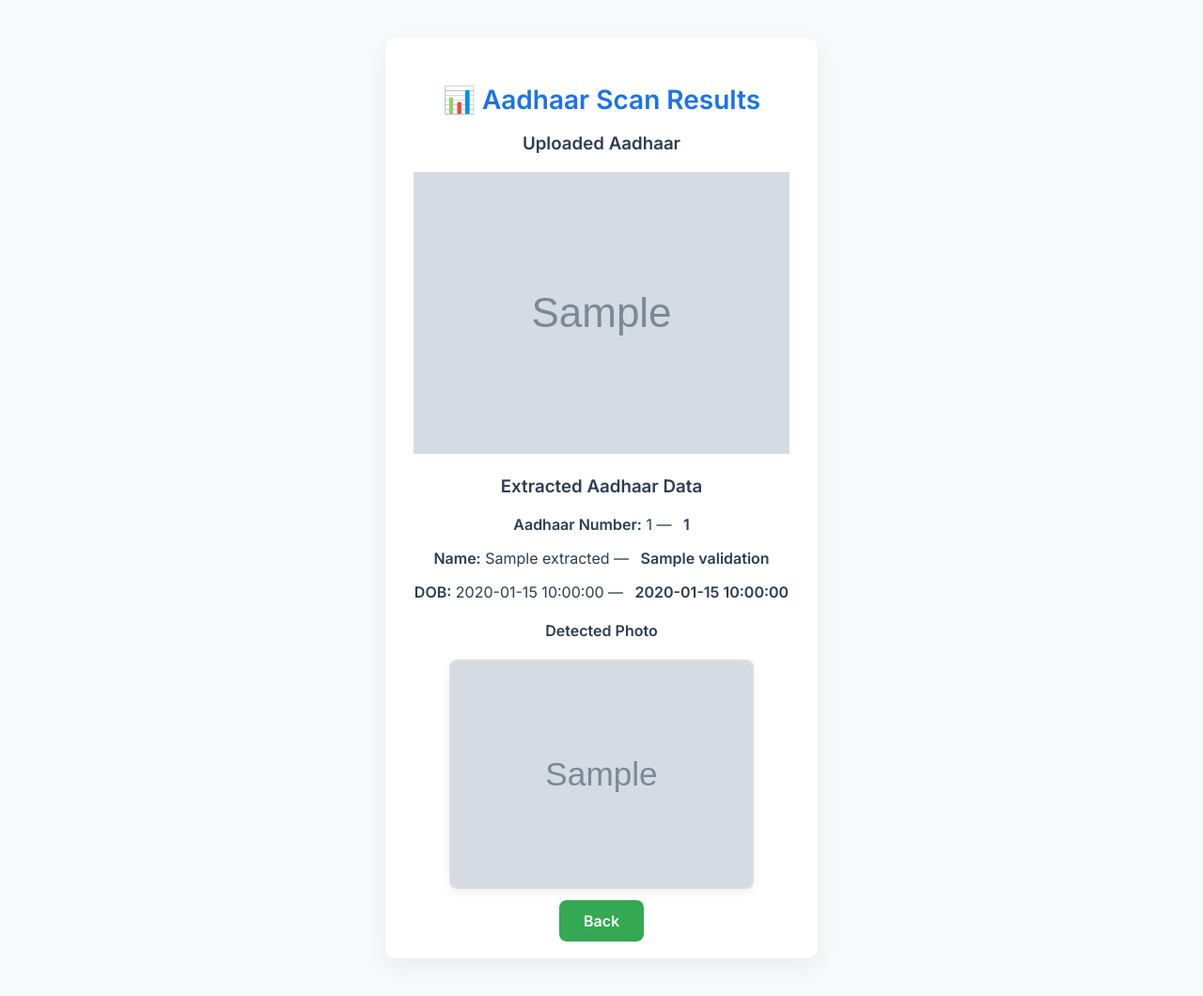
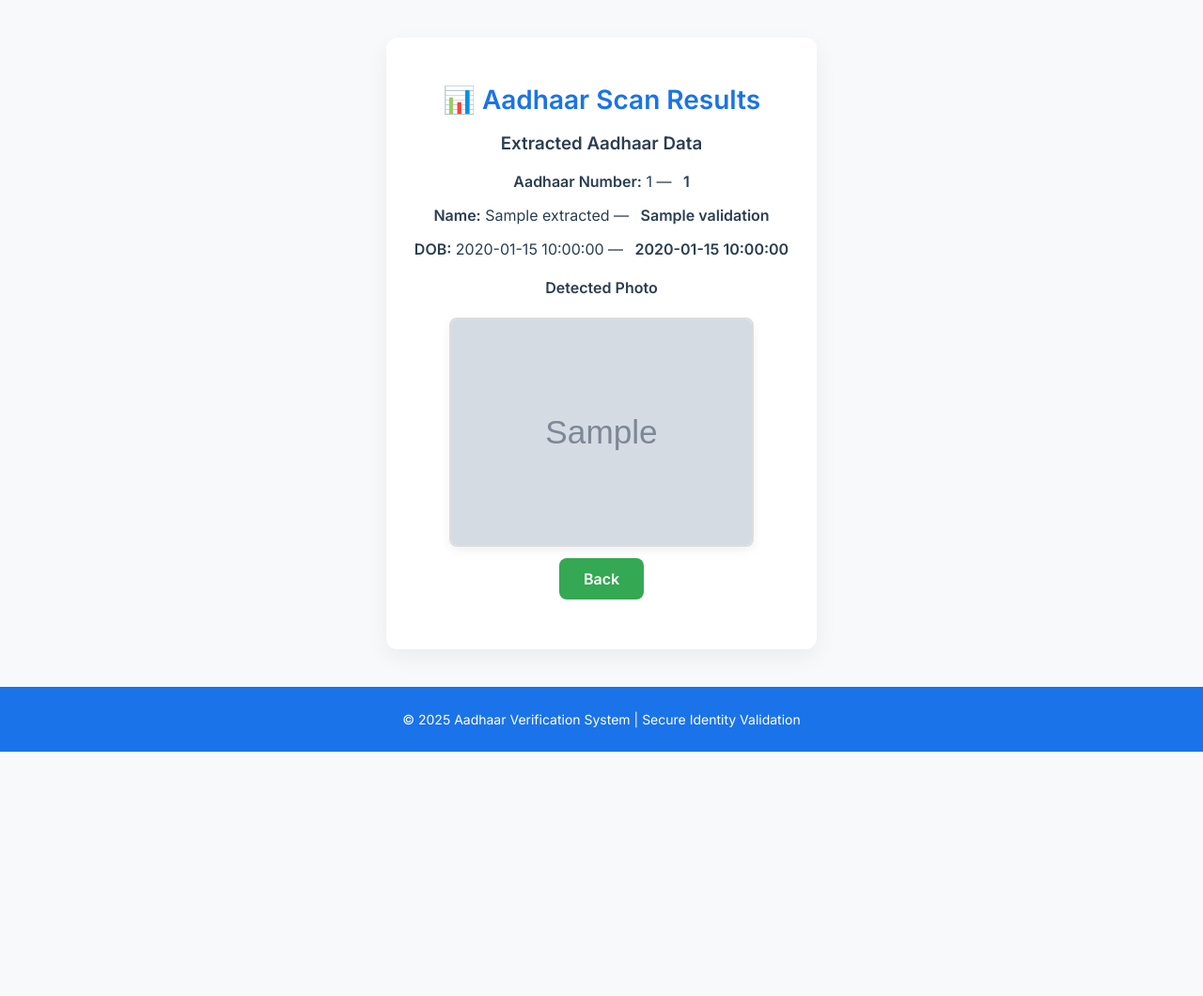
Before and after one commit to vik77-git/Aadhaar-validator, a Flask app: template templates/result.html in a window 1280 px wide. Shown: the top 1060 px of the page at 94% size. After the commit the page ends 800 px from the top, so only its background shows below. Run offline with Flask 3, Linux system fonts and the light colour scheme; the template is opened without the code that fills it: most values are stand-ins (such as "Sample title", 1, 10 or a date in 2020); grey boxes marked "Sample" are stand-in pictures; parts of the project's set-up code (start-up, migrations or seed data) failed here and were passed over.

Commit message:
Update templates/result.html

```diff
--- a/templates/result.html
+++ b/templates/result.html
@@ -9,13 +9,6 @@
 <body>
   <div class="container">
     <h1>📊 Aadhaar Scan Results</h1>
-
-    <!-- Uploaded Aadhaar Image -->
-    <div style="text-align:center; margin:5px 0;">
-      <h3>Uploaded Aadhaar</h3>
-      <img src="{{ input_image }}" alt="Input Aadhaar Image" class="uploaded-image">
-    </div>
-
     <!-- Extracted Data Card -->
     <div class="results-card">
       <h3>Extracted Aadhaar Data</h3>
```
